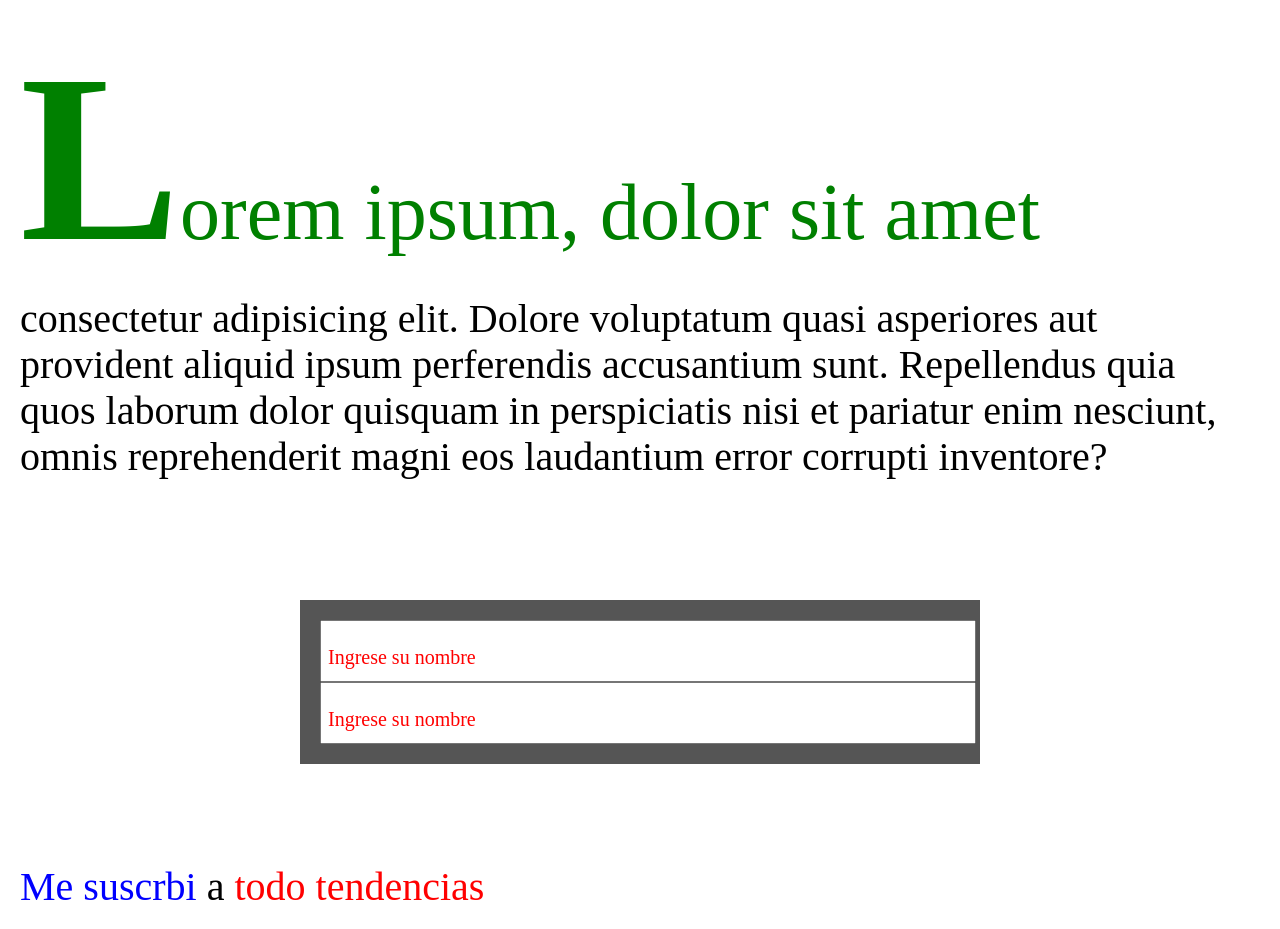
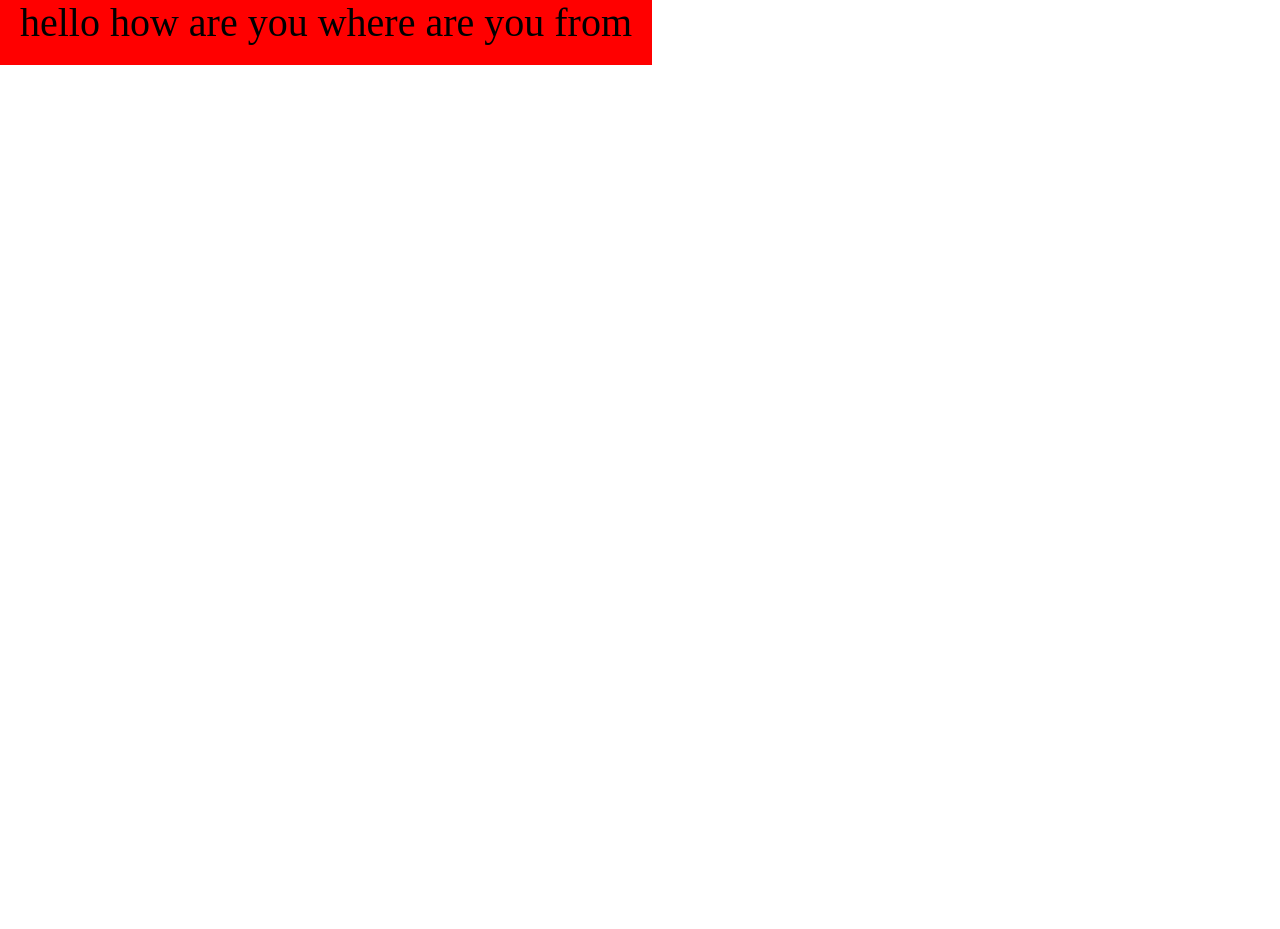
Before and after one commit to antho1810/CSS-2, a website: page index.html in a window 1280 px wide. After the commit the page ends 800 px from the top, so only its background shows below. Drawn offline with nearby package versions, Linux system fonts and the light colour scheme.

Commit message:
Pseudo-Clases

```diff
--- a/index.html
+++ b/index.html
@@ -10,17 +10,31 @@
   </head>
   <body>
 
-    <div class="texto">Lorem ipsum, dolor sit amet consectetur adipisicing elit. Dolore voluptatum quasi asperiores aut provident aliquid ipsum perferendis accusantium sunt. Repellendus quia quos laborum dolor quisquam in perspiciatis nisi et pariatur enim nesciunt, omnis reprehenderit magni eos laudantium error corrupti inventore?</div>
+    <div class="lang">
+      <b lang="en">hello how are you where are you from</b>
+    </div>
+    <!-- <div class="texto">
+      Lorem ipsum, dolor sit amet consectetur adipisicing elit. Dolore
+      voluptatum quasi asperiores aut provident aliquid ipsum perferendis
+      accusantium sunt. Repellendus quia quos laborum dolor quisquam in
+      perspiciatis nisi et pariatur enim nesciunt, omnis reprehenderit magni eos
+      laudantium error corrupti inventore?
+    </div>
     <form action="">
-      <input type="text" placeholder="Ingrese su nombre">
-      <input type="text" placeholder="Ingrese su nombre">
+      <input type="text" placeholder="Ingrese su nombre" />
+      <input type="text" placeholder="Ingrese su nombre" />
     </form>
 
-    <b>a</b>
+    <b>a</b> --->
+    <!-- <input placeholder="Ingrese su e-mail" class="focus">
 
-
-
-
+    </input> -->
+    <!-- <a href="https://www.msne2e24d2r3.com/" class="caja1" target="_blank">
+      Anthony prueba
+    </a>
+    <a href="https://www.youtube.com/watch?v=kSQQTTCN1Vk" class="caja1" target="_blank">
+      Anthony prueba
+    </a> -->
 
     <!-- <div class="cont">
       <div class="primario">
--- a/style.css
+++ b/style.css
@@ -6,8 +6,62 @@
   margin: 0px;
 }
 
+.lang b:lang(en){
+background: red;
+padding: 20px;
+}
 
-.texto{
+/* .focus{
+  width: 400px;
+  height: 100px;
+background: gray;
+  margin: 25px;
+  transition: all 1s;
+}
+
+.caja:active{
+  background: yellow;
+
+}
+.focus::placeholder{
+  color: black;
+}*/
+
+/* :focus sirve para los input, y con un background y color queda espectacular */
+/* .focus:focus{
+  background: white;
+  padding: 20px;
+} */
+/* .caja1 {
+  height: 200px;
+  width: 200px;
+  color: green !important;
+  /* color: black;
+  /* transition: backgroud 1s, height .1s, width 1s, border .5s;
+  transition: all 1s;
+  /* border: 6px solid yellow;
+}
+
+.caja1:hover {
+  height: 400px;
+  width: 400px;
+  /* border: 8px solid blue;
+}
+
+.caja1:link {
+  color: blue;
+}
+
+.caja1:visited{
+  color:violet
+}
+
+.caja1:active{
+
+}  */
+/* transition nos ayuda a poner o quitar velocidad cuando utilizamos el :hover */
+
+/* .texto{
   padding: 20px;
 }
 
@@ -27,6 +81,7 @@ form{
   background-color: #555;
   padding: 20px;
   width: 50%;
+  text-align: center;
 
 }
 
@@ -51,15 +106,15 @@ b{
 }
 
 b::before{
-  content: "Me suscrbi ";
+  content: "Me suscrbí ";
   color: blue;
 }
 
 b::after{
   content: " todo tendencias";
   color: red;
-  background: white;
-}
+  background: black;
+} */
 
 /* .cont{
   float: left;
@@ -374,7 +429,6 @@ necesita poner en el hijo, un z-index inferior a cero o un numero un negativo*/
   z-index: -1;
 } */
 
-
 /* Display:
 --> Block: se le puede poner en altura y ancho
 --> Inline: se puede utilizar para texto, no hace
@@ -386,7 +440,6 @@ se le puede poner altura y ancho
 --> Inline-flex
 --> Inline-grid*/
 
-
 /* Pseudo-Elementos
 
 ::first-line solo sirve para los display block
@@ -395,3 +448,12 @@ se le puede poner altura y ancho
 ::after se utiliza para los diferentes display
 ::before se utiliza para los diferentes display
 /* ::selection*/
+
+/* Pseudo-Clases
+:hover
+:link
+:visited
+:active
+:focus
+:lang
+*/
```
